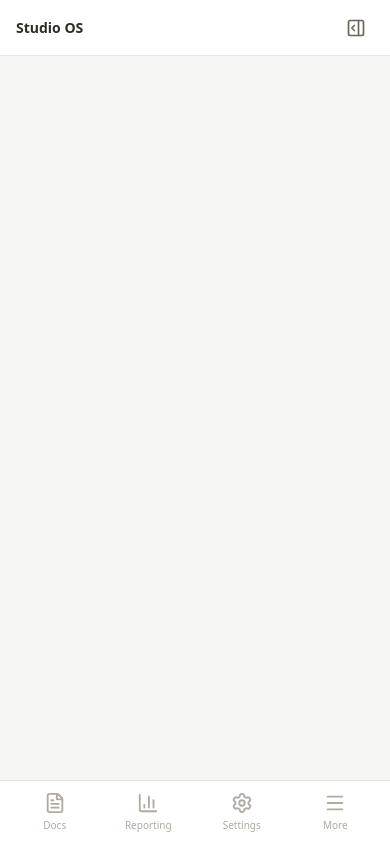
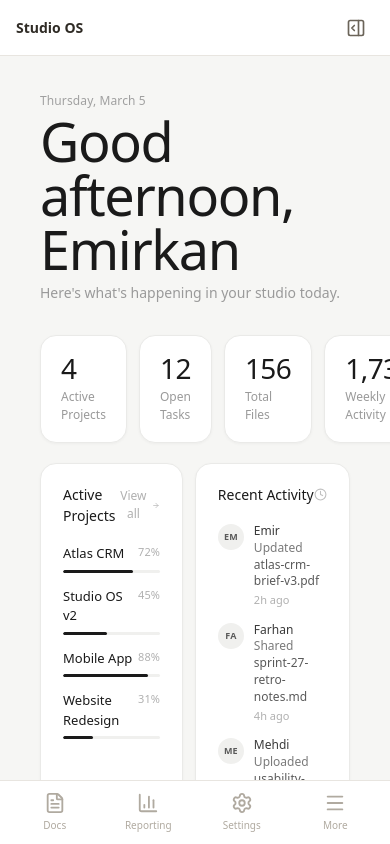
Before and after one commit to ameridesign/studioOS, a React (Vite) app: page /#/ in a window 390 px wide. Built offline with nearby package versions, Linux system fonts and the light colour scheme.

Commit message:
fix: remove sidebar/rail margins on mobile to prevent blank areas
On mobile the sidebars are fixed overlays, so marginLeft/marginRight
should not be applied. Move margin rules to lg: breakpoint only using
CSS variables + Tailwind responsive arbitrary values.

```diff
--- a/src/components/Layout.tsx
+++ b/src/components/Layout.tsx
@@ -44,14 +44,14 @@ export default function Layout() {
         </button>
       </div>
 
-      {/* Main content — margins animate with sidebar/rail */}
+      {/* Main content — margins animate with sidebar/rail (desktop only) */}
       <main
-        className="h-full pt-14 lg:pt-0 pb-16 lg:pb-0 overflow-y-auto bg-white"
+        className="h-full pt-14 lg:pt-0 pb-16 lg:pb-0 overflow-y-auto bg-white lg:ml-[var(--sidebar-w)] lg:mr-[var(--rail-w)]"
         style={{
-          marginLeft: `${sidebarW}px`,
-          marginRight: `${railW}px`,
+          "--sidebar-w": `${sidebarW}px`,
+          "--rail-w": `${railW}px`,
           transition: "margin 0.25s cubic-bezier(0.4,0,0.2,1)",
-        }}
+        } as React.CSSProperties}
       >
         <Outlet context={{ filters, setFilters, projects, addProject }} />
       </main>
```
